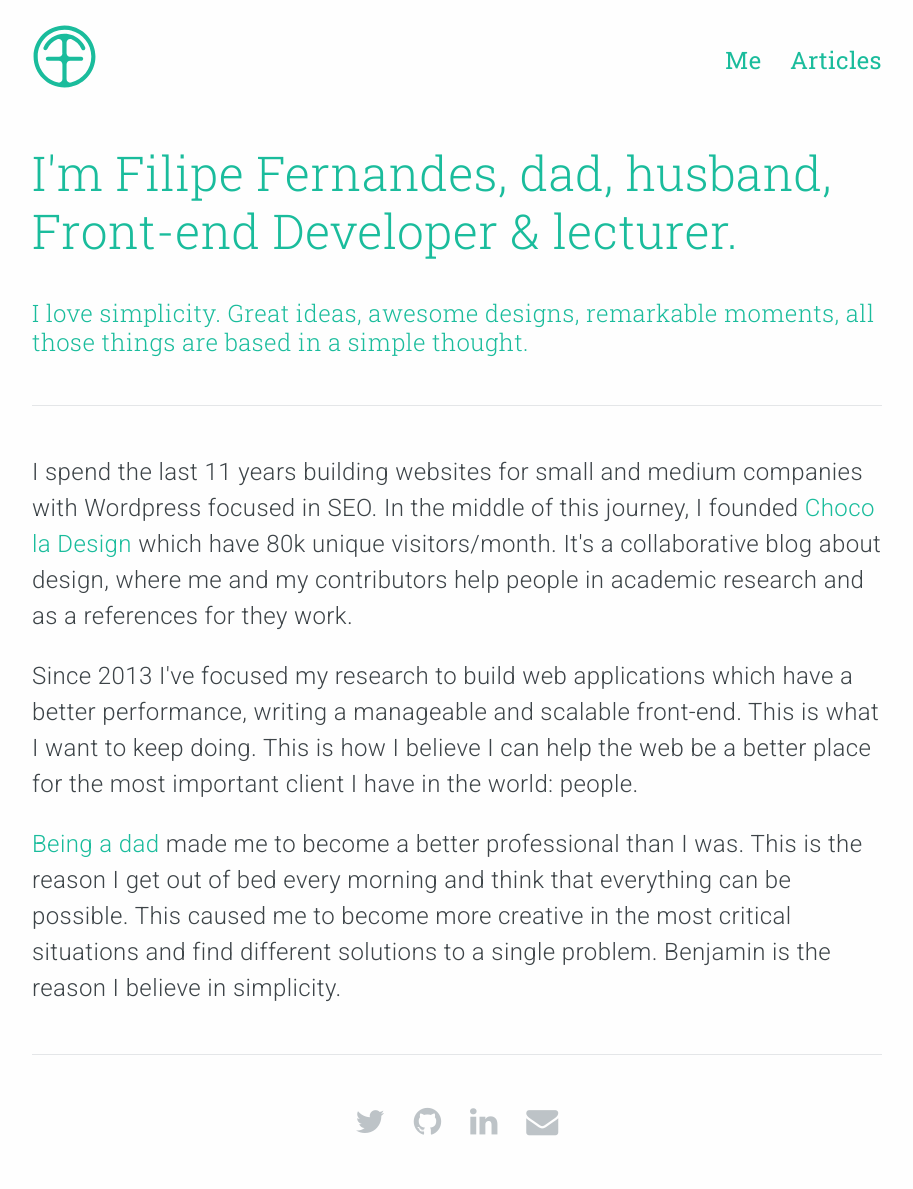
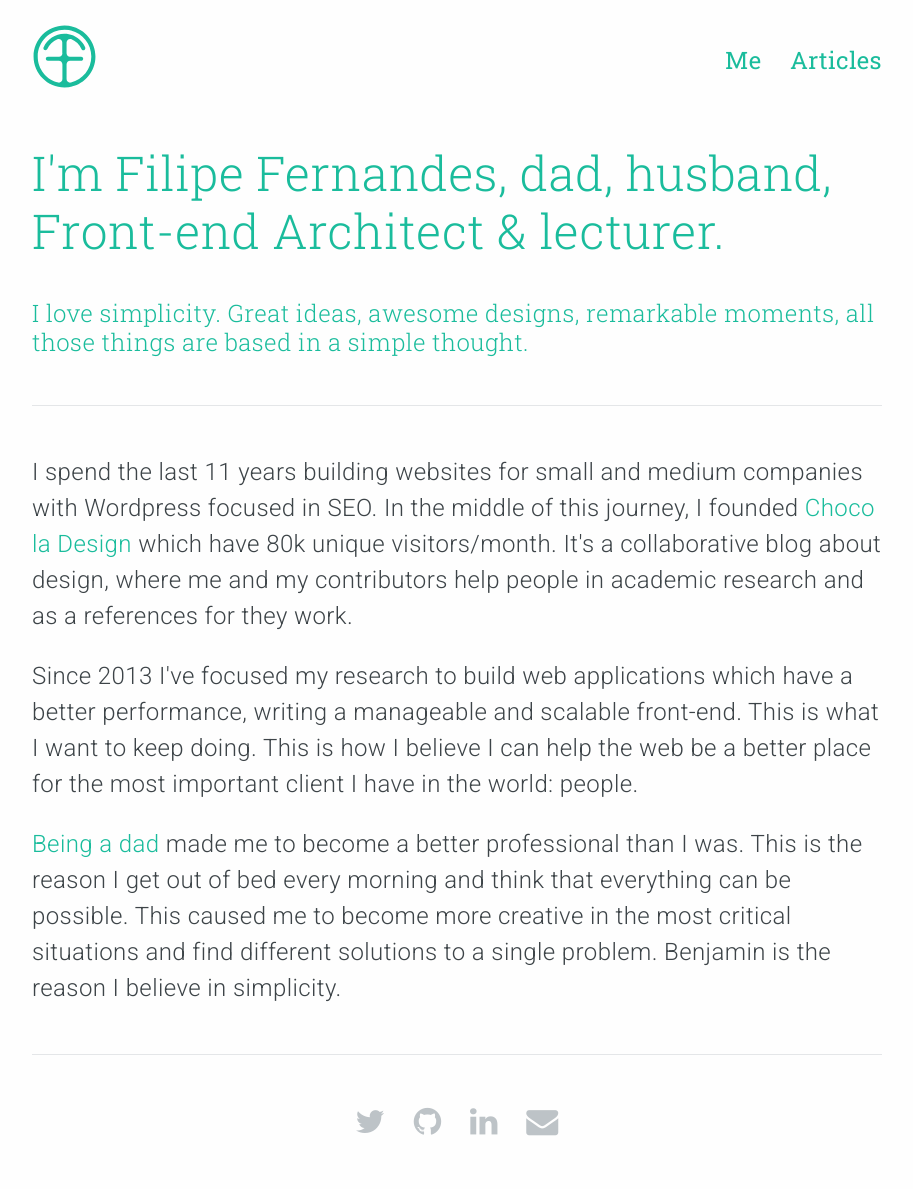
Before and after one commit to filipesf/filipesf.github.io, a Jekyll site: the page built from index.md, in a window 1280 px wide. Shown: the whole page, without its empty margins (183-1096 px from the left). Built offline with Jekyll 4.4.1, drawn with Linux system fonts in a browser that asks for light colours; nearby versions of some CDN libraries.

Commit message:
Fixed job title

```diff
--- a/_includes/hero.html
+++ b/_includes/hero.html
@@ -1,6 +1,6 @@
 <section class="hero">
   <div class="wrapper">
-    <h2 class="hero__title">I'm Filipe Fernandes, dad, husband, Front-end Developer & lecturer.</h2>
+    <h2 class="hero__title">I'm Filipe Fernandes, dad, husband, Front-end Architect & lecturer.</h2>
 
     <h3 class="hero__subtitle">I love simplicity. Great ideas, awesome designs, remarkable moments, all those things are based in a simple thought.</h3>
 
```
Also changed, not shown: 2 other files.
